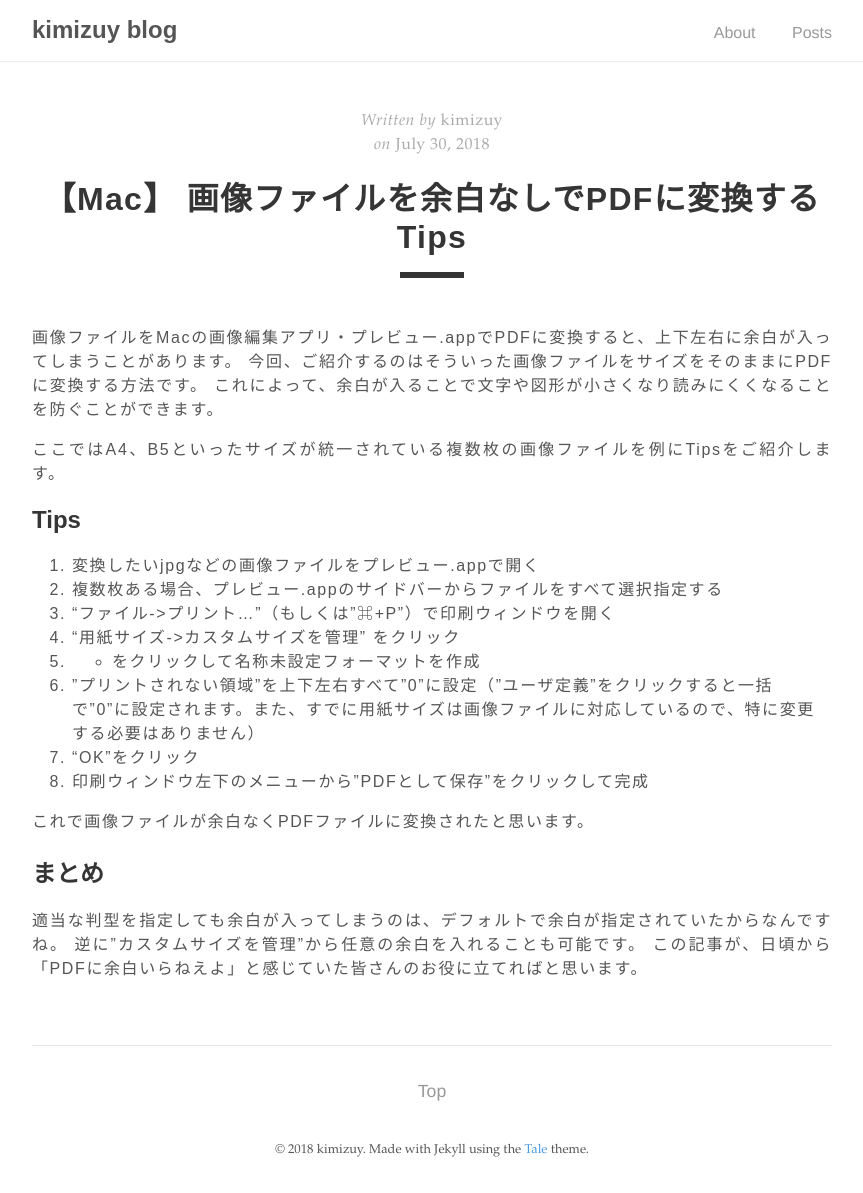
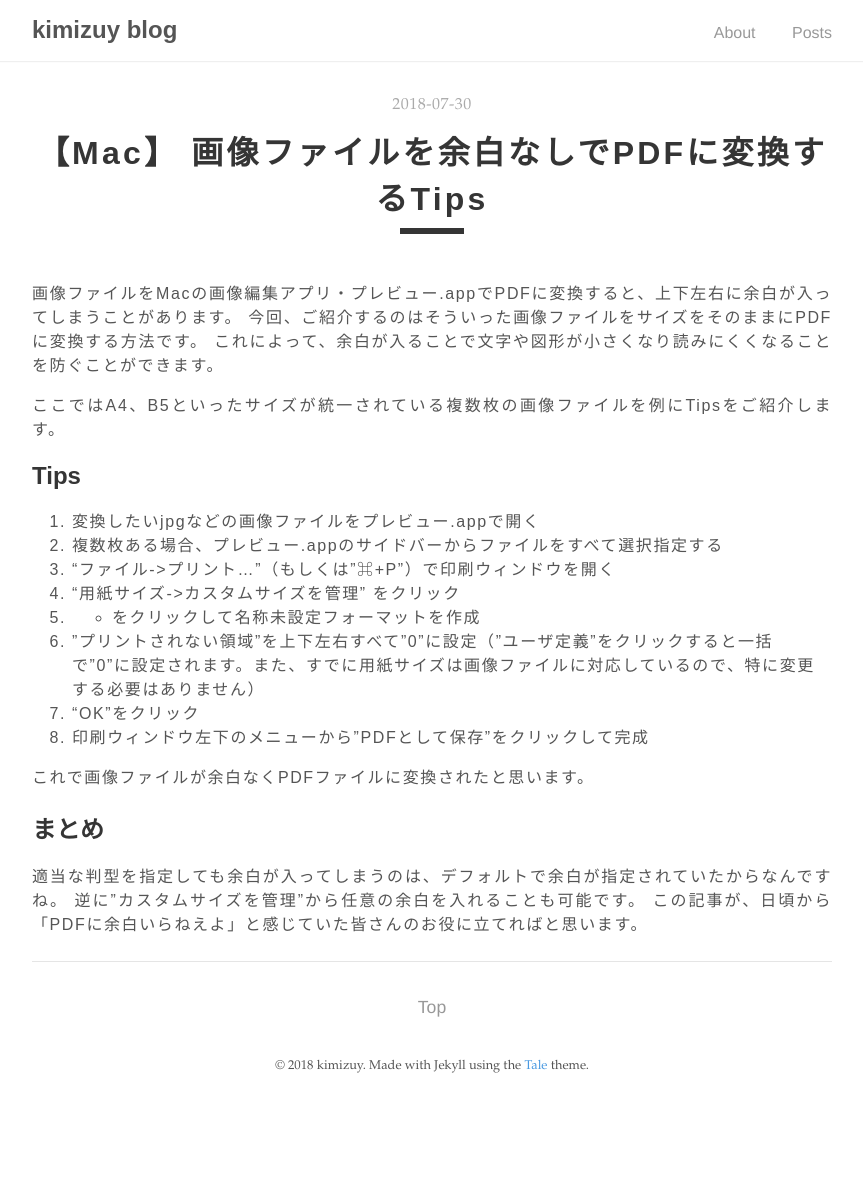
Before and after one commit to kimizuy/archive, a Jekyll site: the page built from kimizuy-blog-by-Jekyll/_posts/2018-07-30-my-first-drafts.md, in a window 1280 px wide. Shown: the whole page, without its empty margins (208-1071 px from the left). Built offline with Jekyll 4.4.1, drawn with Linux system fonts in a browser that asks for light colours; some web fonts are replaced; after the commit the page ends 1109 px from its top, so only the background shows below that.

Commit message:
design fix 4

```diff
--- a/kimizuy-blog-by-Jekyll/_layouts/home.html
+++ b/kimizuy-blog-by-Jekyll/_layouts/home.html
@@ -6,7 +6,7 @@ layout: default
   {% for post in paginator.posts %}
     <a href="{{ post.url | prepend: site.baseurl }}" class="catalogue-item">
       <div>
-        <time datetime="{{ post.date }}" class="catalogue-time">{{ post.date | date: "%B %d, %Y" }}</time>
+        <time datetime="{{ post.date }}" class="catalogue-time">{{ post.date | date: "%Y-%m-%d" }}</time>
         <h1 class="catalogue-title">{{ post.title }}</h1>
         <div class="catalogue-line"></div>
 
--- a/kimizuy-blog-by-Jekyll/_layouts/post.html
+++ b/kimizuy-blog-by-Jekyll/_layouts/post.html
@@ -4,16 +4,9 @@ layout: default
 
 <div class="post">
   <div class="post-info">
-    <span>Written by</span>
-    {% if page.author %}
-        {{ page.author }}
-    {% else %}
-        {{ site.author.name }}
-    {% endif %}
-
     {% if page.date %}
       <br>
-      <span>on&nbsp;</span><time datetime="{{ page.date }}">{{ page.date | date: "%B %d, %Y" }}</time>
+      <time datetime="{{ page.date }}">{{ page.date | date: "%Y-%m-%d" }}</time>
     {% endif %}
   </div>
 
--- a/kimizuy-blog-by-Jekyll/_sass/tale/_catalogue.scss
+++ b/kimizuy-blog-by-Jekyll/_sass/tale/_catalogue.scss
@@ -29,7 +29,7 @@
     font-weight: 700;
     margin: .5rem 0;
 
-    letter-spacing: 1pt;
+    letter-spacing: 0.2rem;
   }
 
   &-line {
@@ -40,6 +40,6 @@
   }
 
   p{
-    letter-spacing: 0.5pt;
+    letter-spacing: 0.1rem;
   }
 }
--- a/kimizuy-blog-by-Jekyll/_sass/tale/_layout.scss
+++ b/kimizuy-blog-by-Jekyll/_sass/tale/_layout.scss
@@ -10,7 +10,7 @@ footer,
   display: block;
   margin: 0 auto;
   max-width: 800px;
-  width: 80%;
+  width: 85%;
 }
 
 .nav {
--- a/kimizuy-blog-by-Jekyll/_sass/tale/_post.scss
+++ b/kimizuy-blog-by-Jekyll/_sass/tale/_post.scss
@@ -1,6 +1,5 @@
 .post {
-  padding: 3rem 0;
-
+  padding: 0.5rem 0;
   &-info {
     color: $default-tint;
     font-family: $serif-secondary;
@@ -16,9 +15,9 @@
     color: $default-shade;
     font-family: $mplus-1p;
     font-size: 2rem; //4rem;
-    margin: 1rem 0;
+    margin: 0.6rem 0;
     text-align: center;
-    letter-spacing: 1pt;
+    letter-spacing: 0.2rem;
   }
 
   &-line {
```
